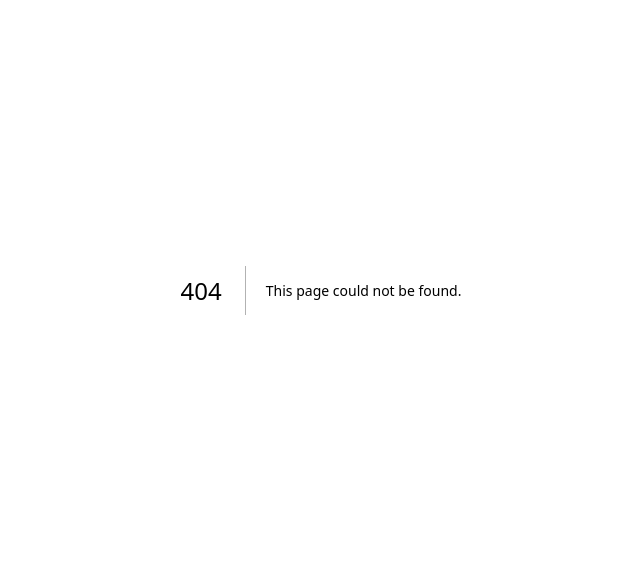
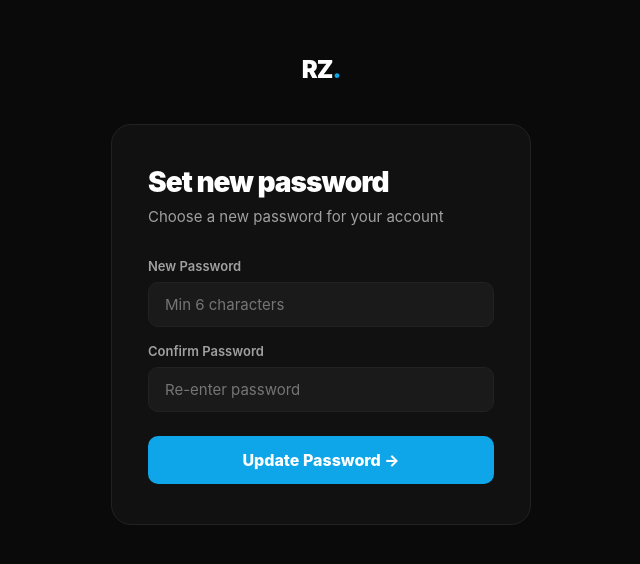
Before and after one commit to DinnyApostolou/rize, a Next.js app: page /reset-password in a window 1280 px wide. Before the commit this address had no page. Shown: the part 110-674 px from the top of the page, without its empty margins (319-959 px from the left). Built offline with nearby package versions, Linux system fonts and the light colour scheme; no server answers.

Commit message:
Add forgot password + reset password page

```diff
--- /dev/null
+++ b/src/app/reset-password/page.tsx
@@ -0,0 +1,69 @@
+"use client";
+import { useState, useEffect } from "react";
+import { useRouter } from "next/navigation";
+import Link from "next/link";
+import { getSupabase } from "@/lib/supabase";
+
+export default function ResetPasswordPage() {
+  const router = useRouter();
+  const [password, setPassword] = useState("");
+  const [confirm, setConfirm] = useState("");
+  const [error, setError] = useState("");
+  const [success, setSuccess] = useState(false);
+  const [loading, setLoading] = useState(false);
+
+  async function handleReset(e: React.FormEvent) {
+    e.preventDefault();
+    if (password !== confirm) { setError("Passwords don't match"); return; }
+    if (password.length < 6) { setError("Password must be at least 6 characters"); return; }
+    setLoading(true);
+    setError("");
+    const supabase = getSupabase();
+    const { error } = await supabase.auth.updateUser({ password });
+    if (error) { setError(error.message); setLoading(false); return; }
+    setSuccess(true);
+    setTimeout(() => router.push("/dashboard"), 2000);
+  }
+
+  return (
+    <div style={{ minHeight: "100vh", background: "var(--bg)", display: "flex", alignItems: "center", justifyContent: "center", padding: "24px" }}>
+      <div style={{ width: "100%", maxWidth: "420px" }}>
+        <Link href="/" style={{ display: "block", fontSize: "24px", fontWeight: 900, letterSpacing: "-1px", marginBottom: "40px", textAlign: "center" }}>
+          RZ<span style={{ color: "var(--accent)" }}>.</span>
+        </Link>
+        <div style={{ background: "var(--bg2)", border: "1px solid var(--border)", borderRadius: "20px", padding: "40px 36px" }}>
+          {success ? (
+            <div style={{ textAlign: "center" }}>
+              <div style={{ fontSize: "48px", marginBottom: "16px" }}>✅</div>
+              <h2 style={{ fontSize: "22px", fontWeight: 800, marginBottom: "8px" }}>Password updated!</h2>
+              <p style={{ color: "var(--text2)" }}>Redirecting to dashboard...</p>
+            </div>
+          ) : (
+            <>
+              <h1 style={{ fontSize: "28px", fontWeight: 900, letterSpacing: "-1px", marginBottom: "8px" }}>Set new password</h1>
+              <p style={{ color: "var(--text2)", fontSize: "15px", marginBottom: "32px" }}>Choose a new password for your account</p>
+              <form onSubmit={handleReset}>
+                <div style={{ marginBottom: "16px" }}>
+                  <label style={{ display: "block", fontSize: "13px", fontWeight: 600, marginBottom: "8px", color: "var(--text2)" }}>New Password</label>
+                  <input type="password" value={password} onChange={e => setPassword(e.target.value)} required
+                    style={{ width: "100%", background: "var(--bg3)", border: "1px solid var(--border)", borderRadius: "10px", padding: "12px 16px", fontSize: "15px", color: "var(--text)", boxSizing: "border-box" }}
+                    placeholder="Min 6 characters" />
+                </div>
+                <div style={{ marginBottom: "24px" }}>
+                  <label style={{ display: "block", fontSize: "13px", fontWeight: 600, marginBottom: "8px", color: "var(--text2)" }}>Confirm Password</label>
+                  <input type="password" value={confirm} onChange={e => setConfirm(e.target.value)} required
+                    style={{ width: "100%", background: "var(--bg3)", border: "1px solid var(--border)", borderRadius: "10px", padding: "12px 16px", fontSize: "15px", color: "var(--text)", boxSizing: "border-box" }}
+                    placeholder="Re-enter password" />
+                </div>
+                {error && <p style={{ color: "#ff4d4d", fontSize: "14px", marginBottom: "16px" }}>{error}</p>}
+                <button type="submit" disabled={loading} style={{ width: "100%", background: "var(--accent)", color: "#fff", padding: "14px", borderRadius: "10px", fontSize: "16px", fontWeight: 800, opacity: loading ? 0.7 : 1 }}>
+                  {loading ? "Updating..." : "Update Password →"}
+                </button>
+              </form>
+            </>
+          )}
+        </div>
+      </div>
+    </div>
+  );
+}
```
Also changed, not shown: src/app/login/page.tsx (+20 -1 lines).
